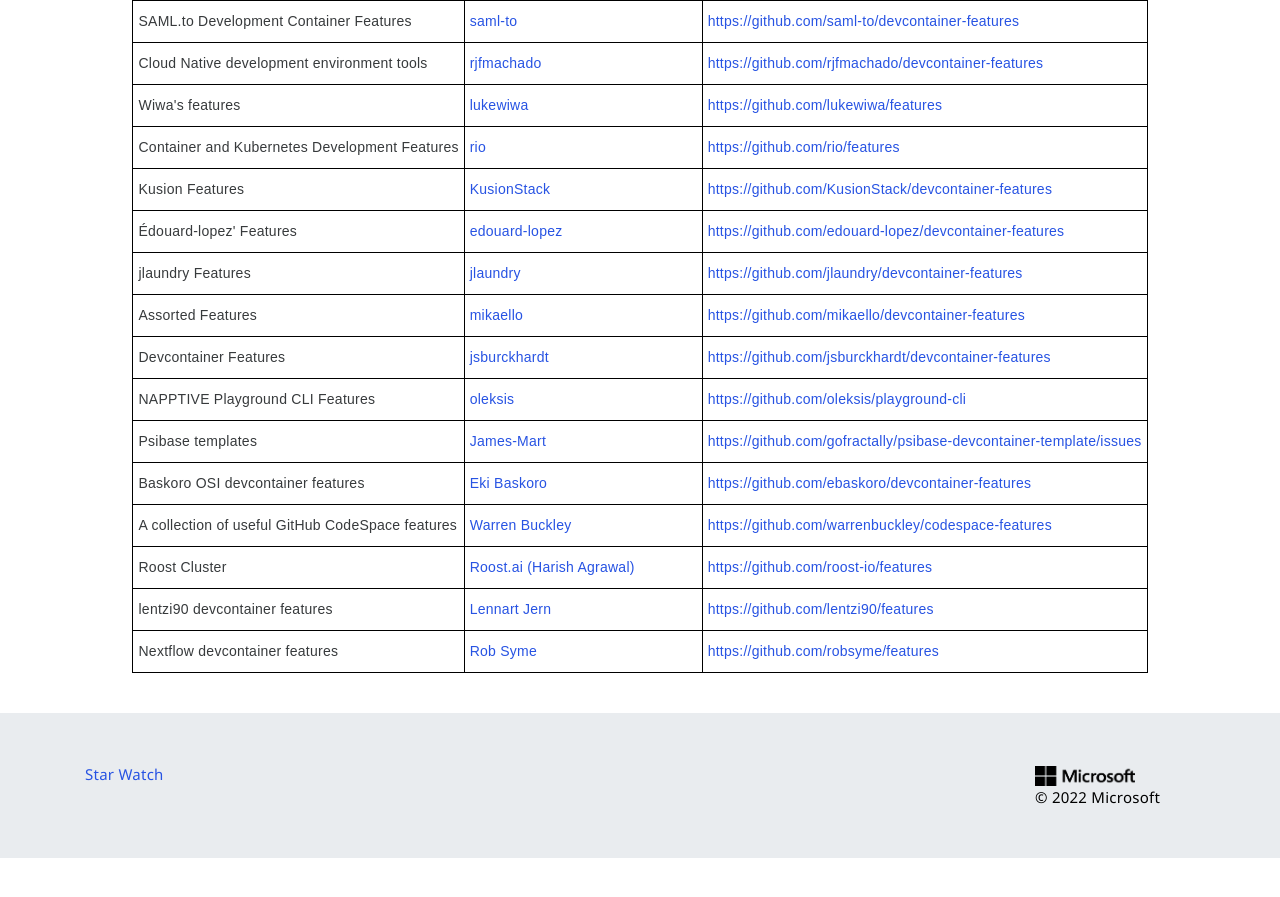
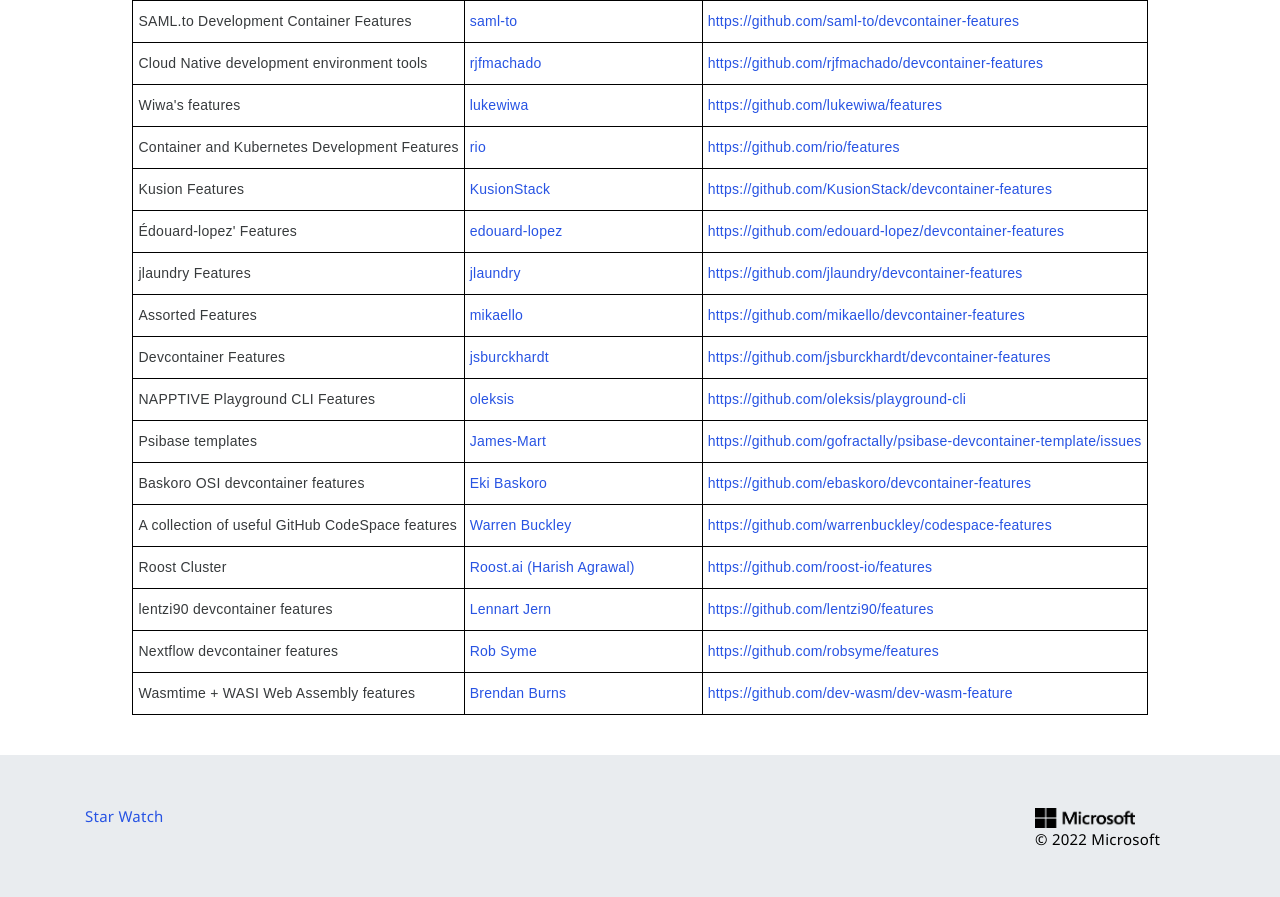
Before and after one commit to devcontainers/devcontainers.github.io, a Jekyll site: the page built from collections.html, in a window 1280 px wide and 900 px high, scrolled down 1300 px. Shown: the top 897 px of the window. Built offline with Jekyll 4.4.1, drawn with Linux system fonts in a browser that asks for light colours; nearby versions of some CDN libraries; comment, search, counter and statistics services are not loaded; before the commit the page ends 2158 px from its top, so only the background shows below that.

Commit message:
Add dev-wasm feature information.

```diff
--- a/_data/collection-index.yml
+++ b/_data/collection-index.yml
@@ -193,3 +193,8 @@
   contact: https://github.com/robsyme/features/issues
   repository: https://github.com/robsyme/features
   ociReference: ghcr.io/robsyme/features
+- name: Wasmtime + WASI Web Assembly features
+  contact: https://github.com/dev-wasm/dev-wasm-feature/issues
+  repository: https://github.com/dev-wasm/dev-wasm-feature
+  maintainer: Brendan Burns
+  ociReference: devwasm.azurecr.io/dev-wasm/dev-wasm-feature
```
